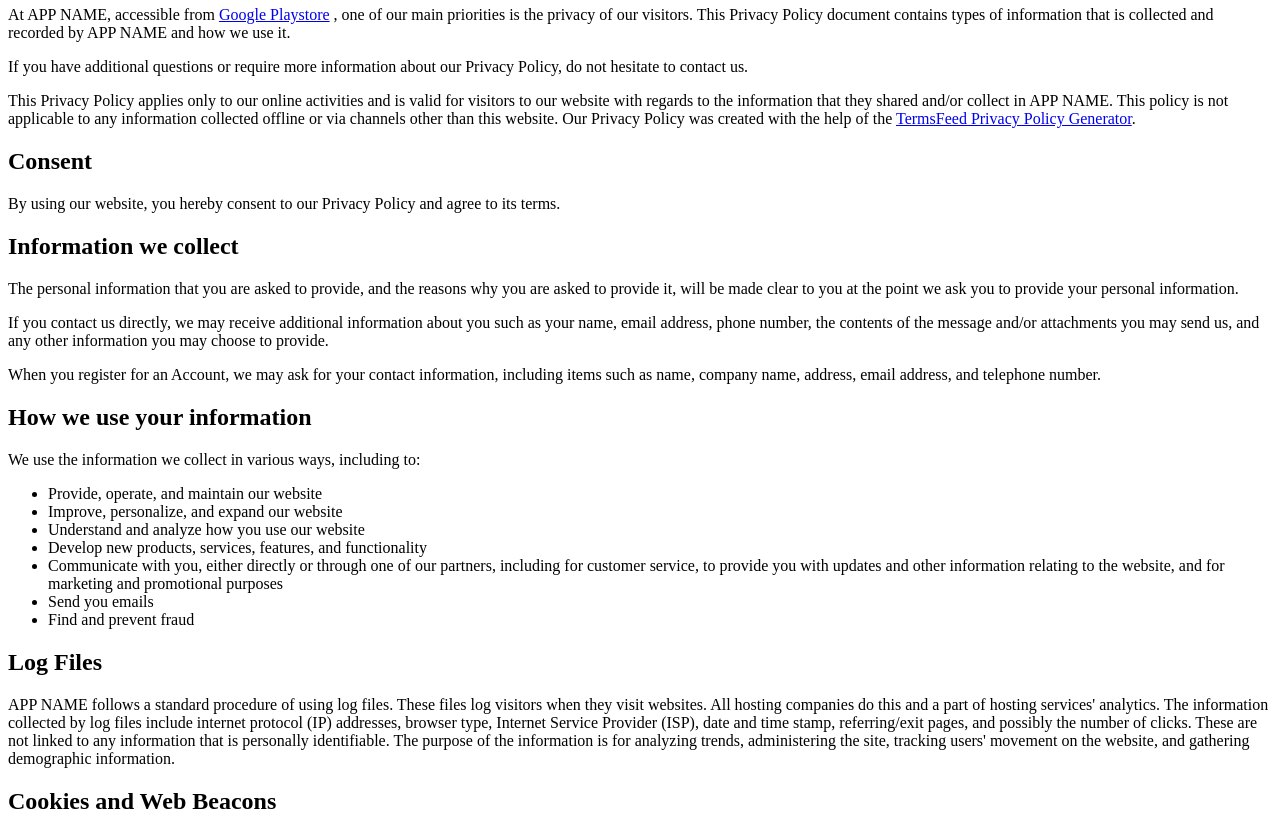
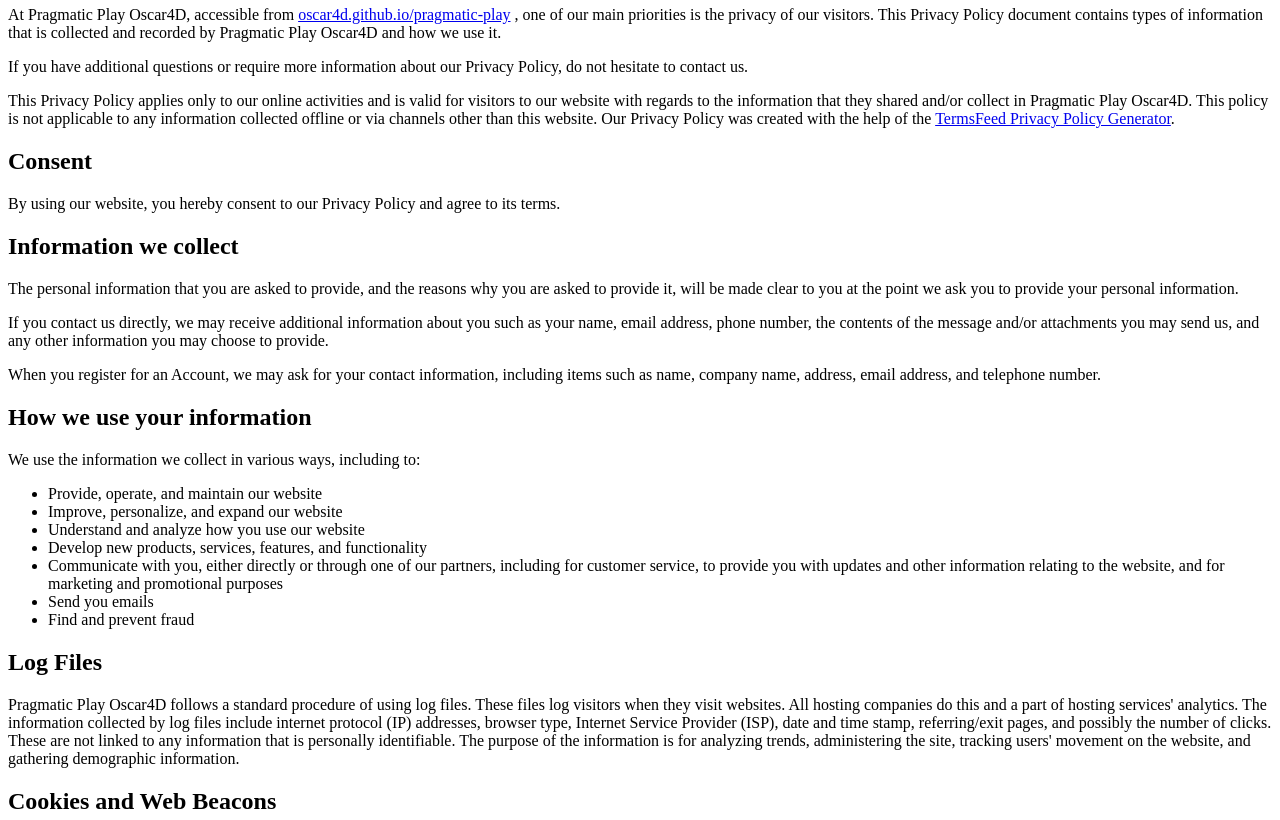
Before and after one commit to oscar4d/pragmatic-play, a plain HTML site: page privacy.html in a window 1280 px wide. Shown: the part 60-880 px from the top of the page. Drawn offline with Linux system fonts and the light colour scheme.

Commit message:
Update privacy.html

```diff
--- a/privacy.html
+++ b/privacy.html
@@ -4,11 +4,11 @@
 <meta name="viewport" content="width=device-width">
 <meta http-equiv="content-type" content="text/html;charset=utf-8">
 <script>
-	var app = 'APP NAME';
-	var email = 'abc@gmail.com';
-	var pkg = 'www.www.www';
-	var link = 'https://github.io/slot';
-	var linktitle = 'Google Playstore';
+	var app = 'Pragmatic Play Oscar4D';
+	var email = 'oscar4dgroup@gmail.com';
+	var pkg = 'pragmatic.play.oscar4d';
+	var link = 'https://oscar4d.github.io/pragmatic-play';
+	var linktitle = 'oscar4d.github.io/pragmatic-play';
 </script>
 <title>privacy policy</title>
 </head>
```
